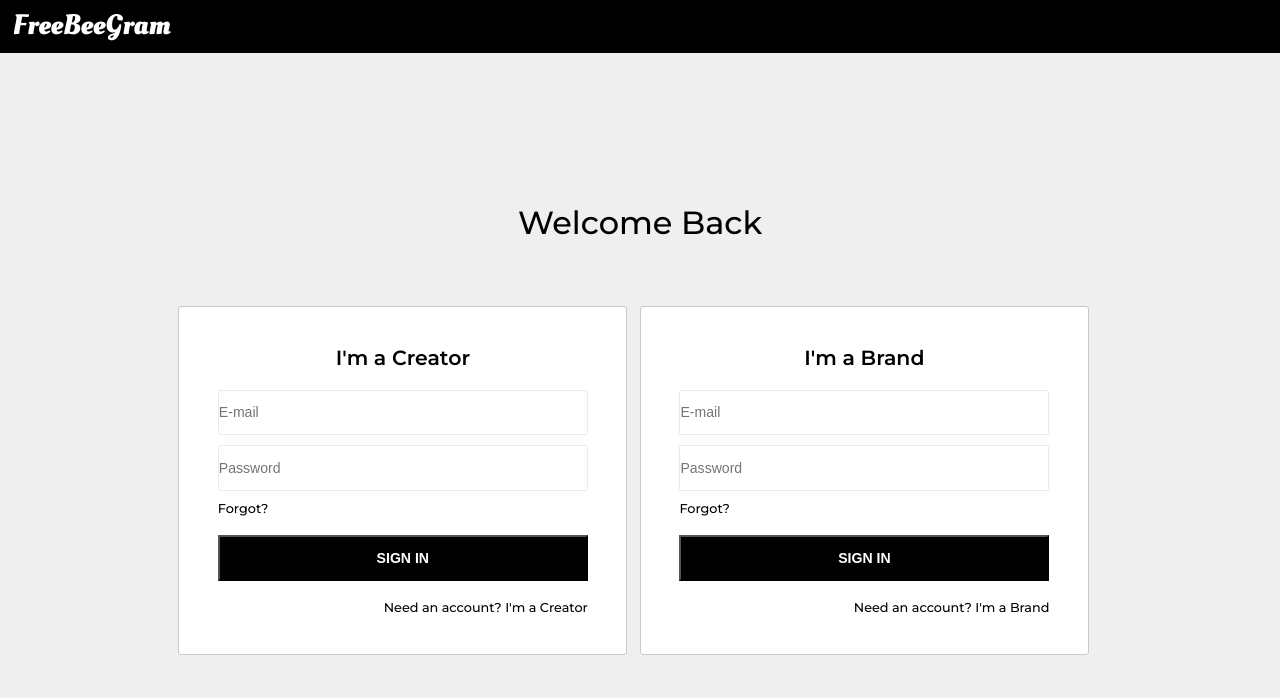
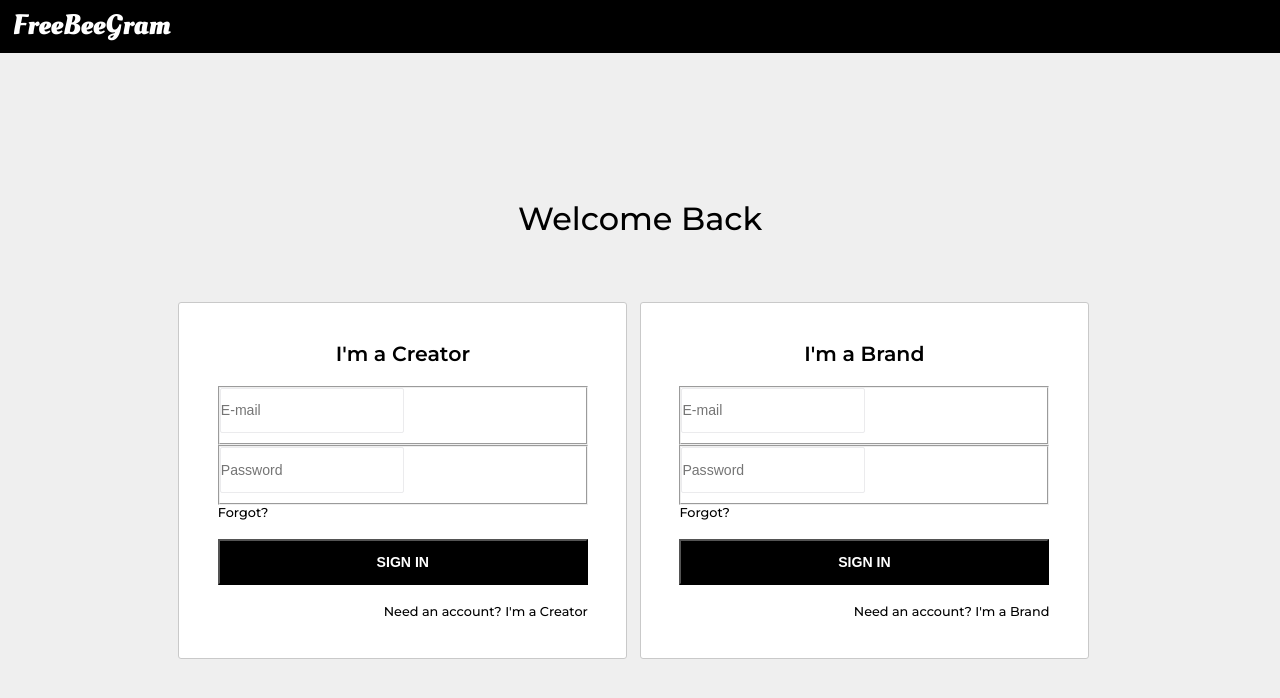
Before and after one commit to FreeBeeGram/FreeBeeGram, a React app in the folder client/: page /login in a window 1280 px wide. Shown: the top 698 px of the page. Built offline with nearby package versions, Linux system fonts and the light colour scheme.

Commit message:
getting data back from login form

```diff
--- a/client/src/components/auth/Login/Login.js
+++ b/client/src/components/auth/Login/Login.js
@@ -1,8 +1,16 @@
 import React, { Component } from 'react';
+import { reduxForm, Field } from 'redux-form';
 import styles from './Login.css';
 
 class Login extends Component {
+
+  onSubmit = (formProps) => {
+    console.log(formProps);
+  };
+
   render() {
+    const { handleSubmit } = this.props;
+
     return(
       <div className={styles.LoginContainer}>
         <div className={styles.Header}>
@@ -13,9 +21,25 @@
           <div className={styles.FormsContainer}>
             <div className={styles.LoginForms}>
               <div className={styles.FormHeader}>I'm a Creator</div>
-              <form className={styles.LoginForm}>
-                <input placeholder="E-mail"/>
-                <input placeholder="Password"/>
+              <form onSubmit={handleSubmit(this.onSubmit)} className={styles.LoginForm}>
+                <fieldset>
+                  <Field
+                    name="email"
+                    type="text"
+                    component="input"
+                    placeholder="E-mail"
+                    autoComplete="none"
+                  />
+                </fieldset>
+                <fieldset>
+                  <Field
+                    name="password"
+                    type="password"
+                    component="input"
+                    placeholder="Password"
+                    autoComplete="none"
+                  />
+                </fieldset>
                 <div>Forgot?</div>
                 <button className={styles.Button}>SIGN IN</button>
                 <div className={styles.Footer}>Need an account? I'm a Creator</div>
@@ -24,8 +48,24 @@
             <div className={styles.LoginForms}>
               <div className={styles.FormHeader}>I'm a Brand</div>
                 <form className={styles.LoginForm}>
-                  <input placeholder="E-mail"/>
-                  <input placeholder="Password"/>
+                  <fieldset>
+                    <Field
+                      name="email"
+                      type="text"
+                      component="input"
+                      placeholder="E-mail"
+                      autoComplete="none"
+                    />
+                  </fieldset>
+                  <fieldset>
+                    <Field
+                      name="password"
+                      type="password"
+                      component="input"
+                      placeholder="Password"
+                      autoComplete="none"
+                    />
+                  </fieldset>
                   <div>Forgot?</div>
                   <button className={styles.Button}>SIGN IN</button>
                   <div className={styles.Footer}>Need an account? I'm a Brand</div>
@@ -38,4 +78,4 @@
   }
 }
 
-export default Login;
+export default reduxForm({ form: 'login' })(Login);
--- a/client/src/reducers/index.js
+++ b/client/src/reducers/index.js
@@ -1,8 +1,10 @@
 import { combineReducers } from 'redux';
+import { reducer as formReducer } from 'redux-form';
 import usersReducer from './users';
 import auth from './auth';
 
 export default combineReducers({
   users: usersReducer,
-  auth
+  auth,
+  form: formReducer
 });
```
